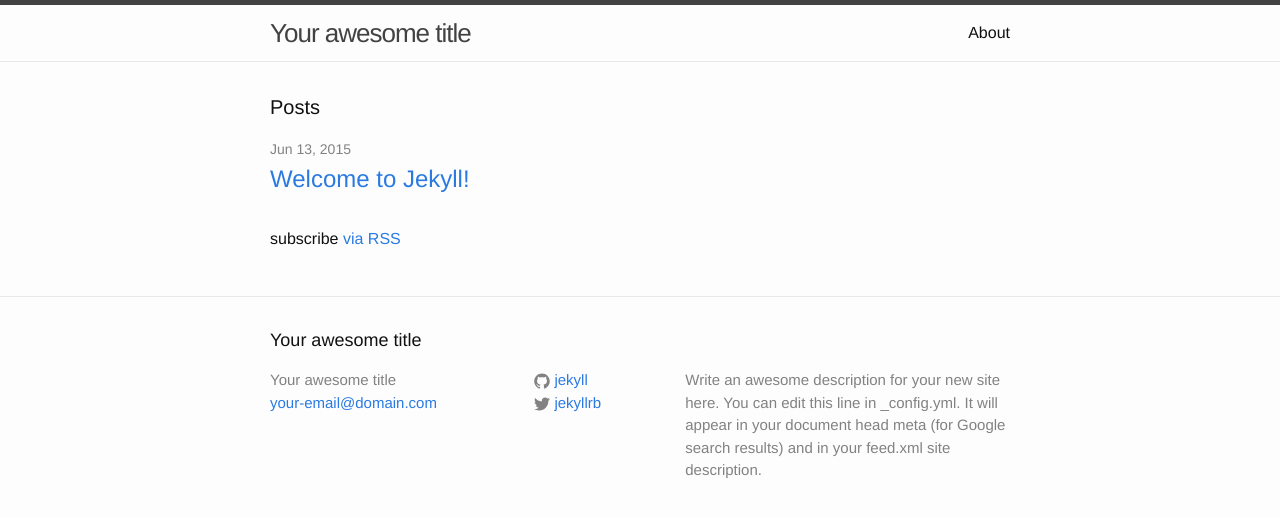
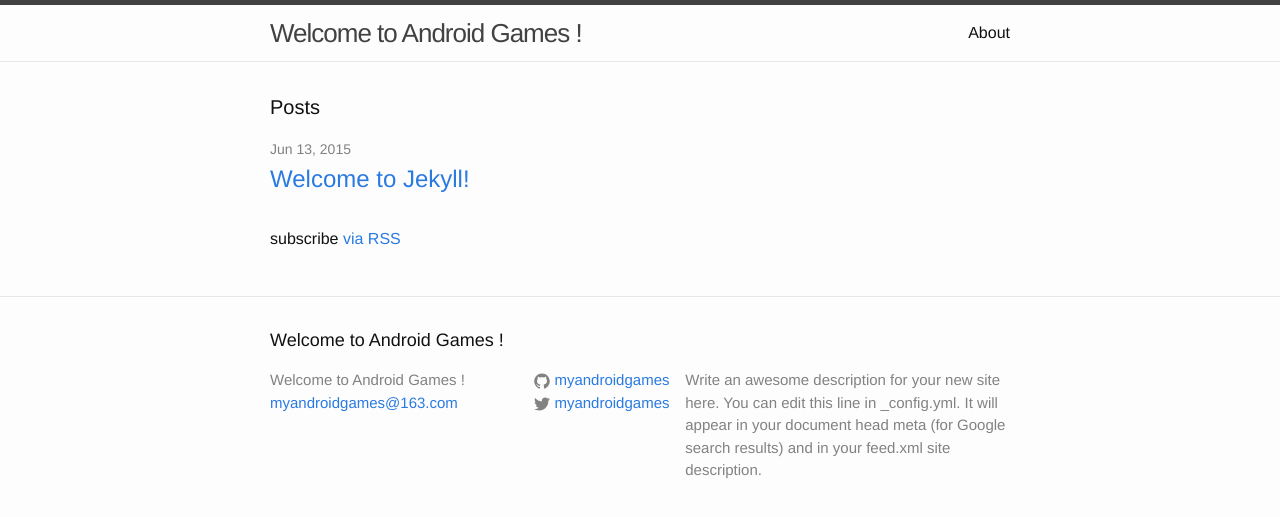
Before and after one commit to myandroidgames/myandroidgames.github.io, a Jekyll site: the page built from index.html, in a window 1280 px wide. Shown: the top 517 px of the page. Built offline with Jekyll 4.4.1, drawn with Linux system fonts in a browser that asks for light colours.

Commit message:
update title

```diff
--- a/_config.yml
+++ b/_config.yml
@@ -1,14 +1,14 @@
 # Site settings
-title: Your awesome title
-email: your-email@domain.com
+title: "Welcome to Android Games !"
+email: myandroidgames@163.com
 description: > # this means to ignore newlines until "baseurl:"
   Write an awesome description for your new site here. You can edit this
   line in _config.yml. It will appear in your document head meta (for
   Google search results) and in your feed.xml site description.
 baseurl: "" # the subpath of your site, e.g. /blog/
 url: "http://yourdomain.com" # the base hostname & protocol for your site
-twitter_username: jekyllrb
-github_username:  jekyll
+twitter_username: myandroidgames
+github_username:  myandroidgames
 
 # Build settings
 markdown: kramdown
```
